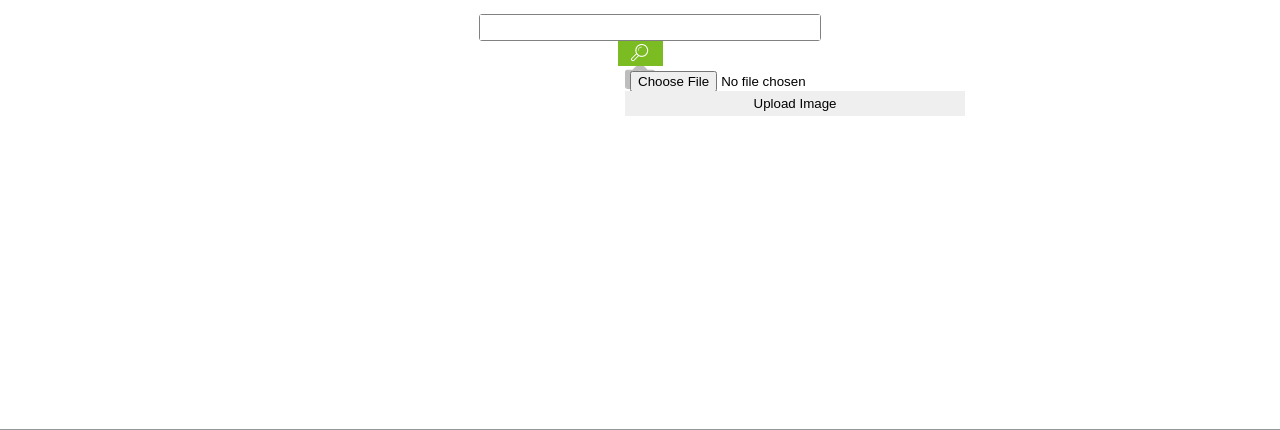
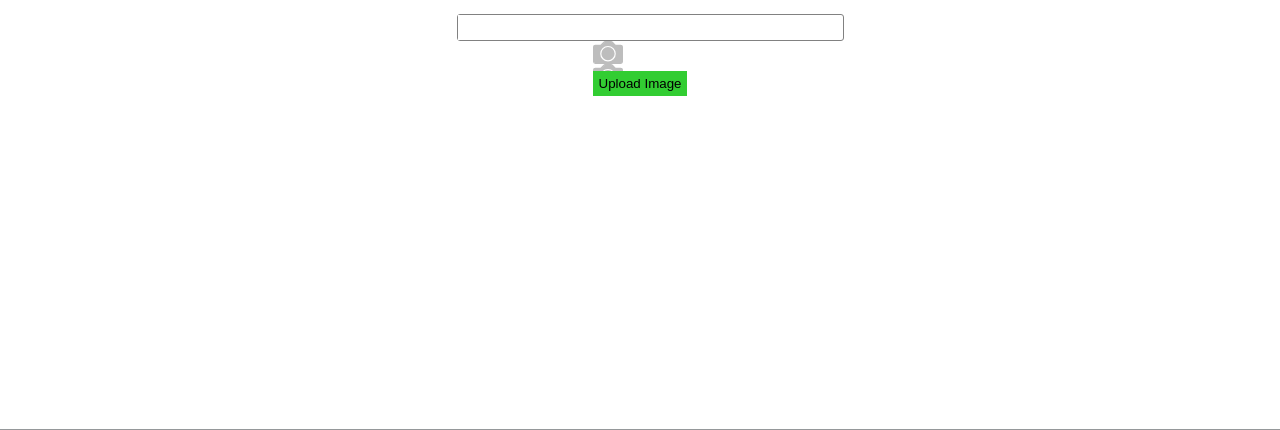
Before and after one commit to Godfather27/dms-frontend, a website: page public/index.html in a window 1280 px wide. Shown: the part 391-821 px from the top of the page. Drawn offline with nearby package versions, Linux system fonts and the light colour scheme; some packages are replaced by stand-ins of ours; a script that the page names is missing.

Commit message:
fixed upload

```diff
--- a/index.js
+++ b/index.js
@@ -27,7 +27,7 @@ app.use('/', express.static('public'));
 
 app.get('/q/:id', function(req, res, next) {
 
-	exec(`mono text.exe ${req.params.id}`, (error, stdout, stderr) => {
+	exec(`text.exe ${req.params.id}`, (error, stdout, stderr) => {
 	  if (error) {
 		res.send(`error ${error}`);
 	    return;
@@ -40,7 +40,7 @@ app.post('/upload',function(req,res){
     upload(req,res,function(err) {
 
         if(err) {
-
+        	console.log("wtf")
             return res.end("Error uploading file.");
         }
         console.log(res.req.file.path) // IS PATH OF UPLOADED IMAGE
--- a/public/index.html
+++ b/public/index.html
@@ -1,30 +1,49 @@
 <!DOCTYPE html>
 <html lang="de">
     <head>
-  <meta name="viewport" content="width=device-width, initial-scale=1.0, maximum-scale=1.0, user-scalable=no" />
-  <meta name="theme-color" content="#7ABC21">
-  <meta charset="UTF-8">
-  <title>Personen Suche</title>
-  <script src="https://cdnjs.cloudflare.com/ajax/libs/handlebars.js/4.0.5/handlebars.js"></script>
-  <script src="https://cdnjs.cloudflare.com/ajax/libs/jquery/3.0.0-rc1/jquery.min.js"></script>
-  <link rel="stylesheet" href="style.css">
+        <meta content="width=device-width, initial-scale=1.0, maximum-scale=1.0, user-scalable=no" name="viewport"/>
+        <meta content="#7ABC21" name="theme-color">
+            <meta charset="utf-8">
+                <title>
+                    Personen Suche
+                </title>
+                <script src="https://cdnjs.cloudflare.com/ajax/libs/handlebars.js/4.0.5/handlebars.js">
+                </script>
+                <script src="https://cdnjs.cloudflare.com/ajax/libs/jquery/3.0.0-rc1/jquery.min.js">
+                </script>
+                <link href="style.css" rel="stylesheet">
+                </link>
+            </meta>
+        </meta>
     </head>
     <body>
         <header class="column">
-    <img src="img/logo.svg"> <div class="button-group"><input type="text" name="search" id="search" autofocus/></div><button><img src="/img/search_icon.png"></button>
-    <div id="upload-file-container"><form id="uploadForm"
-         enctype="multipart/form-data"
-         action="/upload"
-         method="post">
-         <input type="file" name="photo" />
-        <input type="submit" value="Upload Image" name="submit">
+            <img src="img/logo.svg">
+                <div class="button-group">
+                    <input autofocus="" id="search" name="search" type="text"/>
+                    <button>
+                        <img src="/img/search_icon.png"/>
+                    </button>
+
+                </div>
+
+                    <form action="/upload" enctype="multipart/form-data" id="uploadForm" method="post" name="uploadForm">
+                     <div id="upload-file-container">
+                        <input id="choose-file" name="photo" type="file"/>
+                      </div>
+                        <input name="submit" type="submit" value="Upload Image">
+                        </input>
                     </form>
-         </div>
+
+            </img>
         </header>
         <div id="filters">
-    <button></button>
-    <button></button>
-    <button></button>
+            <button>
+            </button>
+            <button>
+            </button>
+            <button>
+            </button>
         </div>
         <div id="wrapper">
             <script id="some-template" type="text/x-handlebars-template">
@@ -37,7 +56,9 @@
     </div>
             </script>
         </div>
-<script src="index.js"></script>
- <script src="http://cdnjs.cloudflare.com/ajax/libs/jquery.form/3.51/jquery.form.min.js"></script>
+        <script src="index.js">
+        </script>
+        <script src="http://cdnjs.cloudflare.com/ajax/libs/jquery.form/3.51/jquery.form.min.js">
+        </script>
     </body>
 </html>
--- a/public/index.js
+++ b/public/index.js
@@ -57,13 +57,13 @@ function transitionToResult() {
 }
 
 $('#uploadForm').on('submit', function() {
+   if(!$('#choose-file').val()) return false;
     $(this).ajaxSubmit({
         error: function(xhr) {
             status('Error: ' + xhr.status);
         },
         success: function(response) {
             console.log("success");
-            console.log(response)
         }
     });
     //Very important line, it disable the page refresh.
--- a/public/style.css
+++ b/public/style.css
@@ -158,7 +158,7 @@
     opacity: 0.5;
   }
 
-  header input {
+  header input[type=text] {
     border: none;
     padding: 5px;
     width: 340px;
@@ -338,4 +338,19 @@
     background-image: url("img/camera.svg");
     height:30px;
     width:30px;
+    background-size:contain;
+    background-repeat:none;
   }
+
+ #choose-file {
+ opacity:0;
+ width:30px;
+ height:30px;
+
+  }
+
+input[type=submit]{
+  background-color:limegreen;
+  border:0;
+  height:25px;
+}
```
Also changed, not shown: 1 other file. Lines whose indentation alone changed are shown as unchanged.
